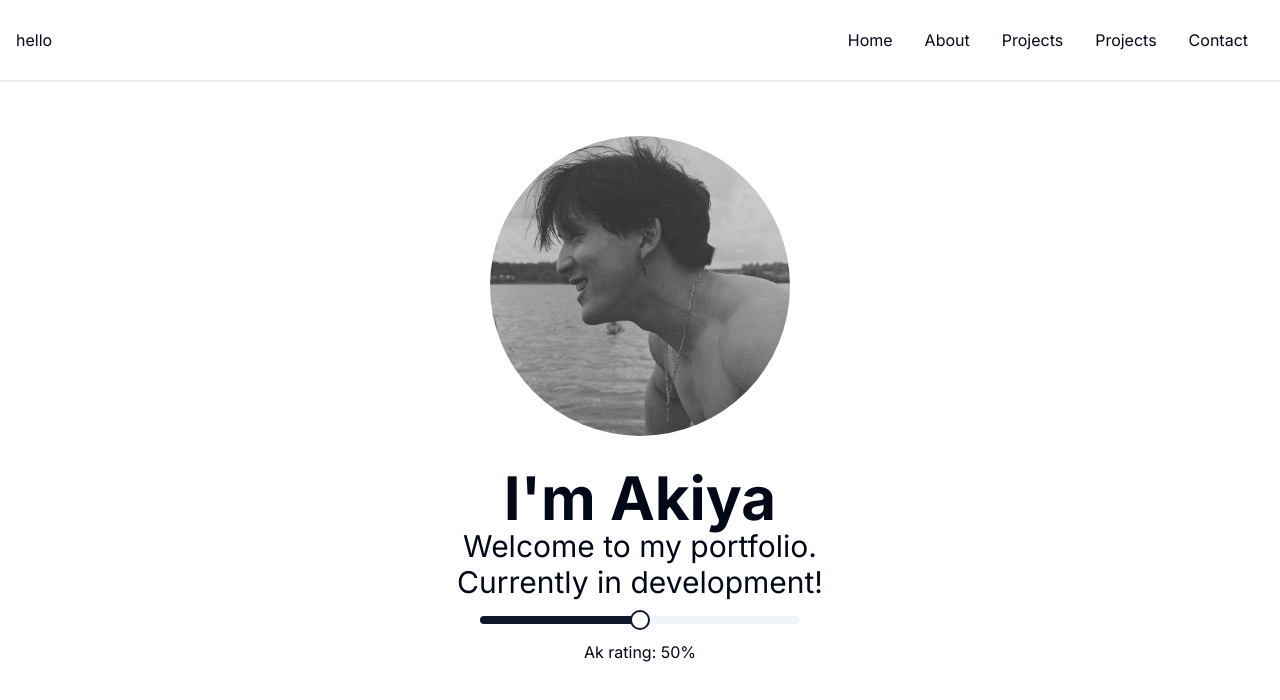
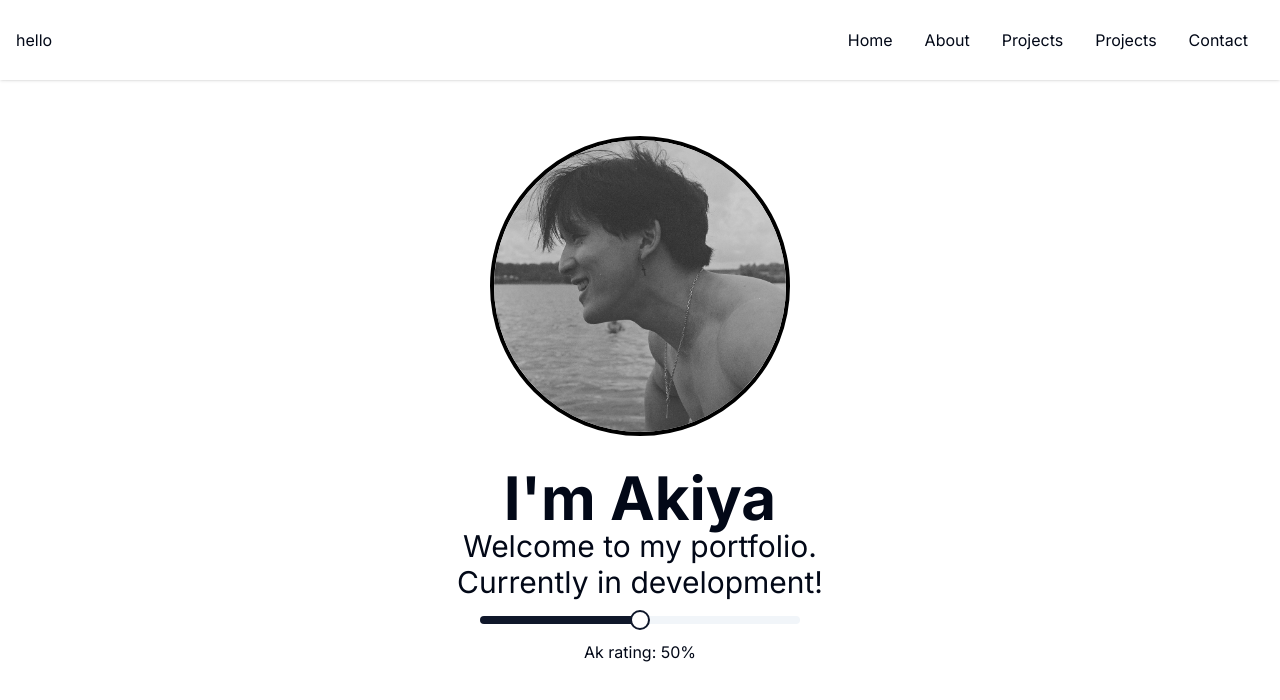
Before and after one commit to Don0903/akiyahoken.com, a Next.js app: page / in a window 1280 px wide. Shown: the top 700 px of the page. Built offline with nearby package versions, Linux system fonts and the light colour scheme.

Commit message:
about section fix

```diff
--- a/app/components/about.tsx
+++ b/app/components/about.tsx
@@ -39,10 +39,11 @@ export default function About() {
   };
 
   return (
-    <div className="snap-center w-full h-screen flex flex-col justify-center items-center snap-mandatory">
+    <div className="snap-center h-screen flex flex-col justify-center items-center snap-mandatory">
+      <div className="max-w-6xl flex-col flex items-center justify-center">
         <motion.h1
           initial={{ opacity: 0 }}
-        whileInView={{ opacity: 1}}
+          whileInView={{ opacity: 1 }}
           whileHover={{ scale: 1.2 }}
           transition={{
             duration: 0.5,
@@ -76,9 +77,10 @@ export default function About() {
           </motion.div>
           <p className="font-bold items-center justify-center text-center">
             I am aware that this section is not working neither look nice. I am
-          working on it. I currently do not take critisisms about this section.
-          Thank you very much. hihihihi
+            working on it. I currently do not take critisisms about this
+            section. Thank you very much. hihihihi
           </p>
+        </div>
       </div>
     </div>
   );
--- a/app/components/home.tsx
+++ b/app/components/home.tsx
@@ -54,7 +54,7 @@ export default function Home() {
           whileHover={{ scale: 1.2 }}
           whileTap={{ scale: 0.9 }}
           transition={{ type: "spring", stiffness: 400, damping: 17 }}
-          className="box rounded-full h-[250px] sm:h-[300px] aspect-auto mb-8 hover:cursor-pointer select-none"
+          className="box rounded-full h-[250px] sm:h-[300px] aspect-auto mb-8 hover:cursor-pointer select-none border-black border-4"
           src="/profile.jpg "
           alt="profile"
         />
--- a/app/components/skills.tsx
+++ b/app/components/skills.tsx
@@ -59,7 +59,7 @@ export default function skills() {
         variants={container}
         initial="hidden"
         whileInView="visible"
-        viewport={{ once: true }}
+        // viewport={{ once: true }}
       >
         {imges.map((img, index) => (
           <React.Fragment key={index}>
```
Lines whose indentation alone changed are shown as unchanged.
